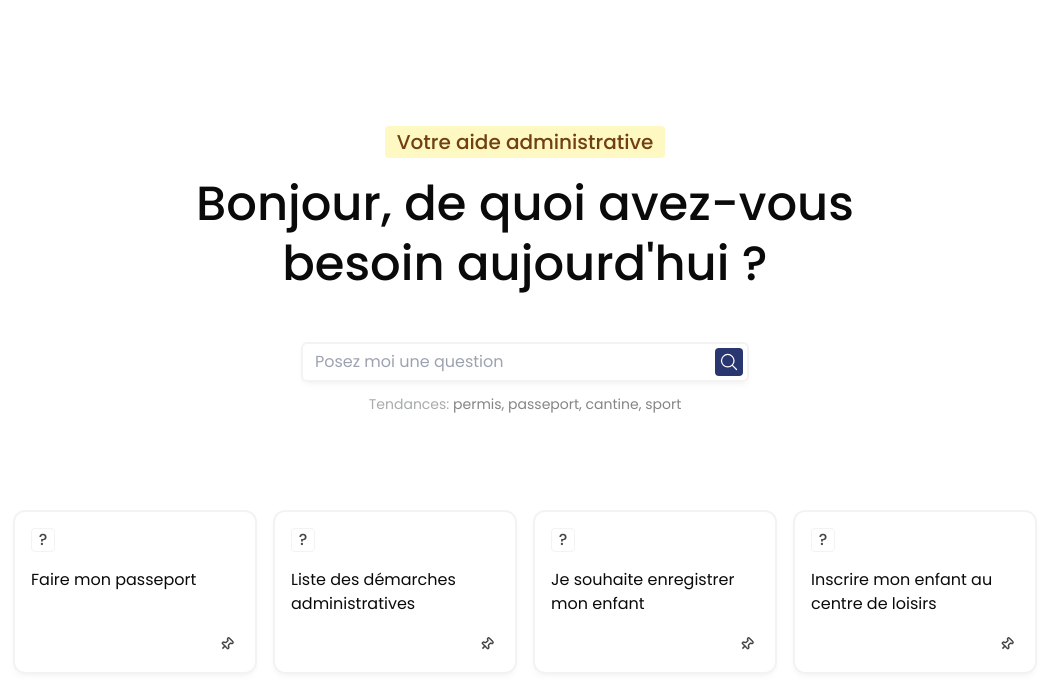
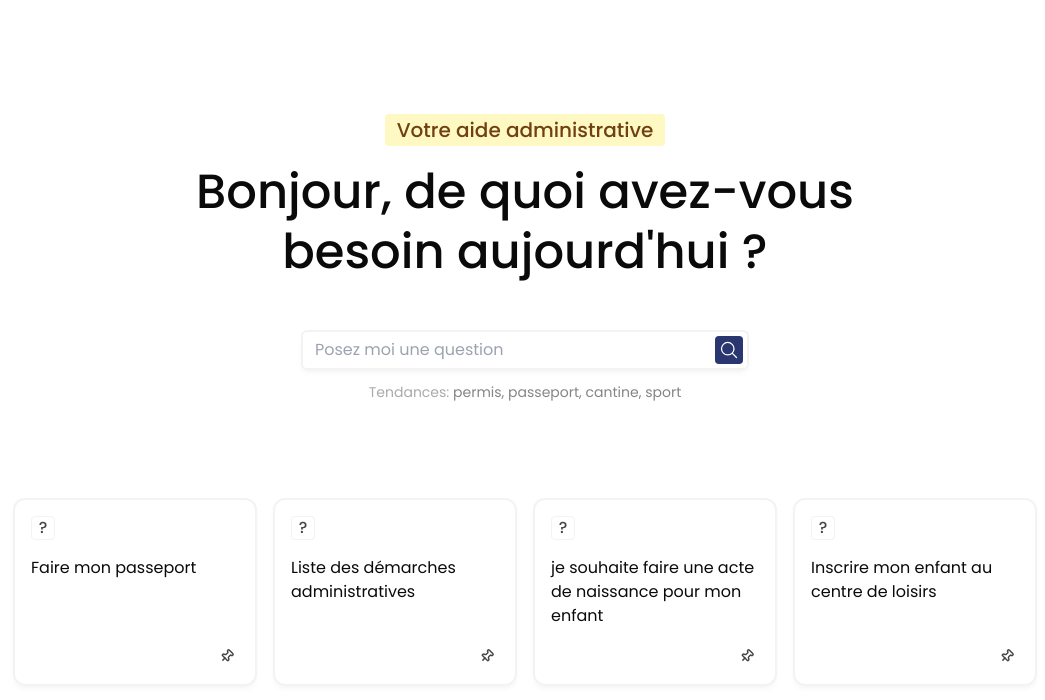
Before and after one commit to HyTaXx/mairie-chatbot, a Next.js app: page / in a window 1280 px wide. Shown: the top 700 px of the page, without its empty margins (115-1160 px from the left). Built offline with nearby package versions, Linux system fonts and the light colour scheme.

Commit message:
update of Metadata

```diff
--- a/app/layout.tsx
+++ b/app/layout.tsx
@@ -3,8 +3,8 @@ import { Poppins } from "next/font/google";
 import "./globals.css";
 
 export const metadata: Metadata = {
-  title: "Create Next App",
-  description: "Generated by create next app",
+  title: "Chatbot Hill",
+  description: "Une IA créée pour la ville d'Antony",
 };
 
 const poppins = Poppins({
--- a/app/page.tsx
+++ b/app/page.tsx
@@ -53,12 +53,12 @@ const suggestions: Record<string, { title: string, suggestions: { title: string,
       }
     ]
   },
-  "enregistrer-enfant": {
-    title: "Enregistrer un enfant",
+  "acte-naissance-enfant": {
+    title: "Acte de naissance",
     suggestions: [
       {
-        title: "Enregistrer un enfant",
-        prompt: "je souhaite enregistrer un enfant",
+        title: "Acte de naissance",
+        prompt: "je souhaite faire une acte de naissance pour mon enfant",
       }
     ]
   },
@@ -198,8 +198,8 @@ const page = () => {
               setSuggestionCategory={handleCategorySelect}
             />
             <SuggestionCard
-              suggestionCategory="enregistrer-enfant"
-              title="Je souhaite enregistrer mon enfant"
+              suggestionCategory="enregistrer-acte-enfant"
+              title="je souhaite faire une acte de naissance pour mon enfant"
               setSuggestionCategory={handleCategorySelect}
             />
             <SuggestionCard
```
Also changed, not shown: 1 other file (tests, documents, lock files or other folders).
